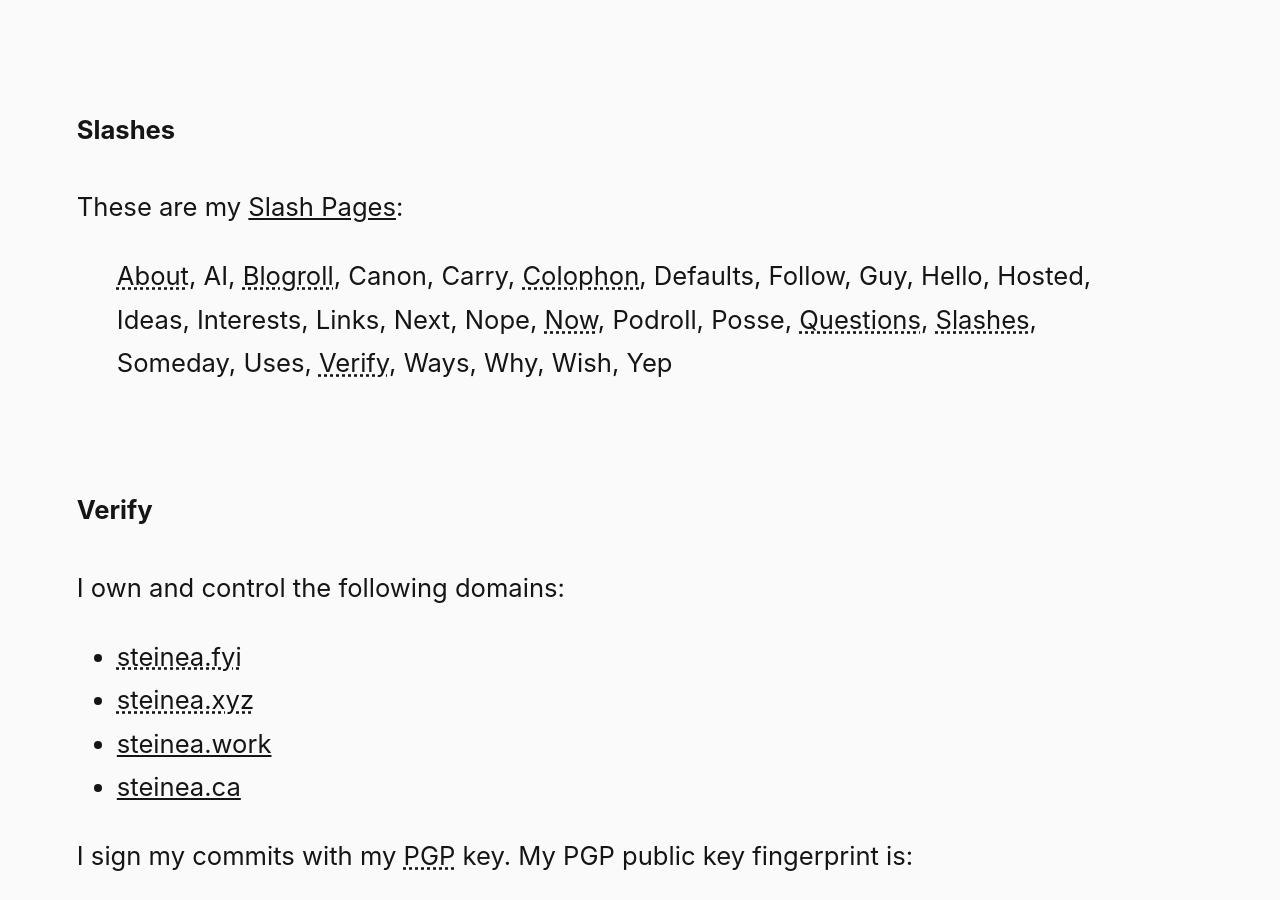
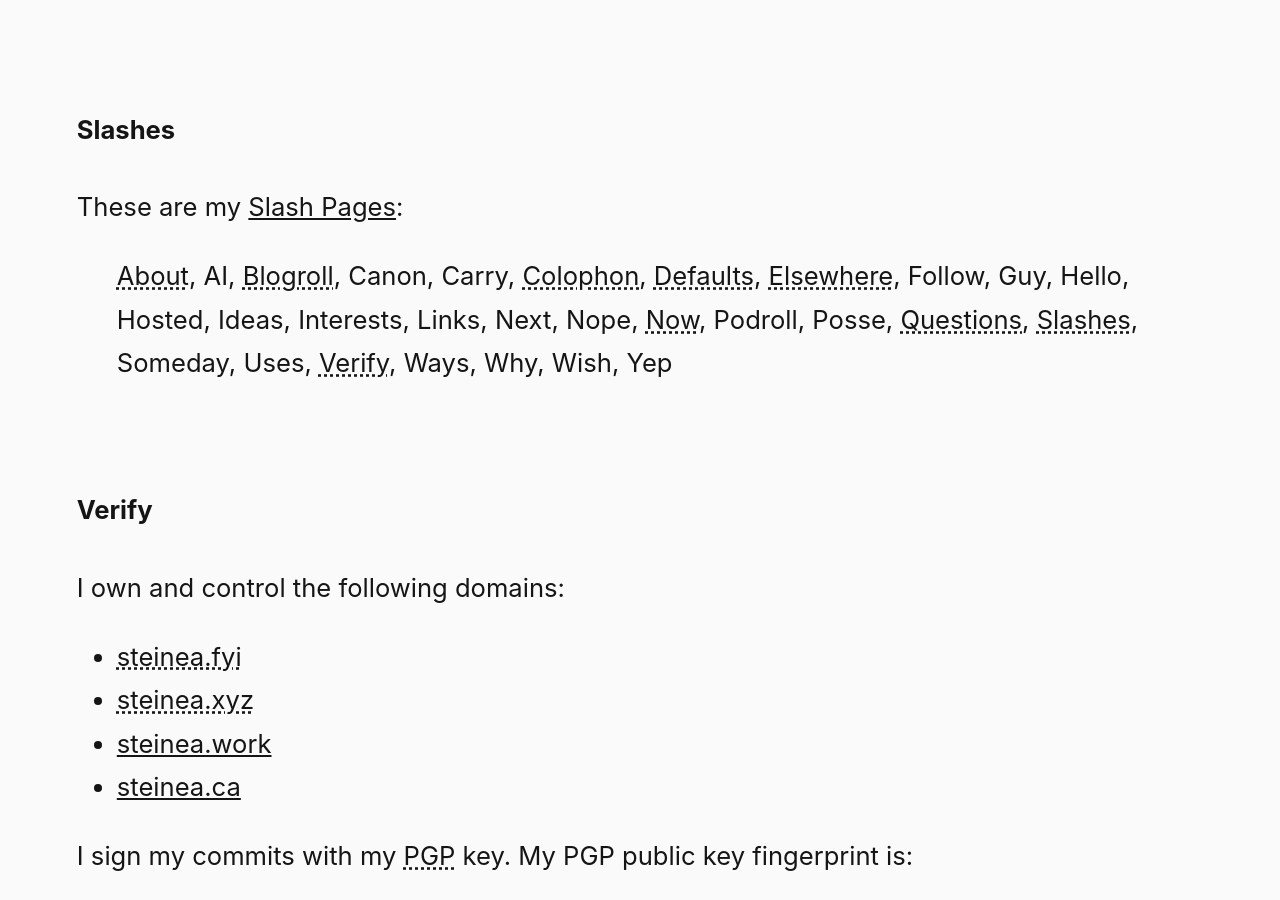
Before and after one commit to steinea/fyi, a Jekyll site: the page built from index.md, in a window 1280 px wide and 900 px high, scrolled down 2899 px. Built offline with Jekyll 4.4.1, drawn with Linux system fonts in a browser that asks for light colours.

Commit message:
Add defaults, elsewhere slash pages

```diff
--- a/_includes/slashes.md
+++ b/_includes/slashes.md
@@ -1,3 +1,3 @@
 These are my [Slash Pages](https://slashpages.net/):
 
-> [About](/about/), AI, [Blogroll](/blogroll/), Canon, Carry, [Colophon](/colophon/), Defaults, Follow, Guy, Hello, Hosted, Ideas, Interests, Links, Next, Nope, [Now](/now/), Podroll, Posse, [Questions](/questions/), [Slashes](/slashes/), Someday, Uses, [Verify](/verify/), Ways, Why, Wish, Yep
+> [About](/about/), AI, [Blogroll](/blogroll/), Canon, Carry, [Colophon](/colophon/), [Defaults](/defaults/), [Elsewhere](/elsewhere/), Follow, Guy, Hello, Hosted, Ideas, Interests, Links, Next, Nope, [Now](/now/), Podroll, Posse, [Questions](/questions/), [Slashes](/slashes/), Someday, Uses, [Verify](/verify/), Ways, Why, Wish, Yep
```
Also changed, not shown: pages/defaults.md (added, +17 -0 lines), pages/elsewhere.md (added, +7 -0 lines).
